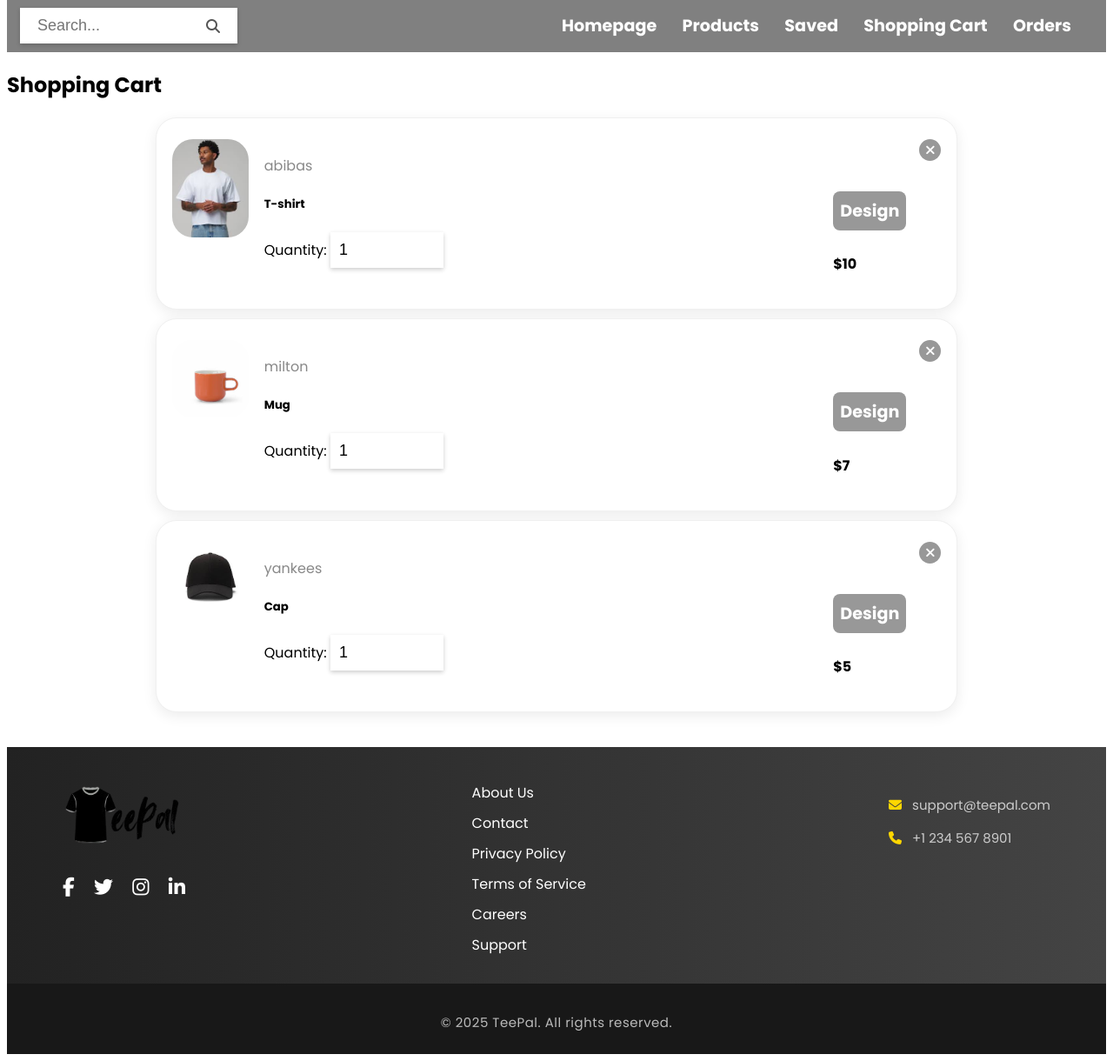
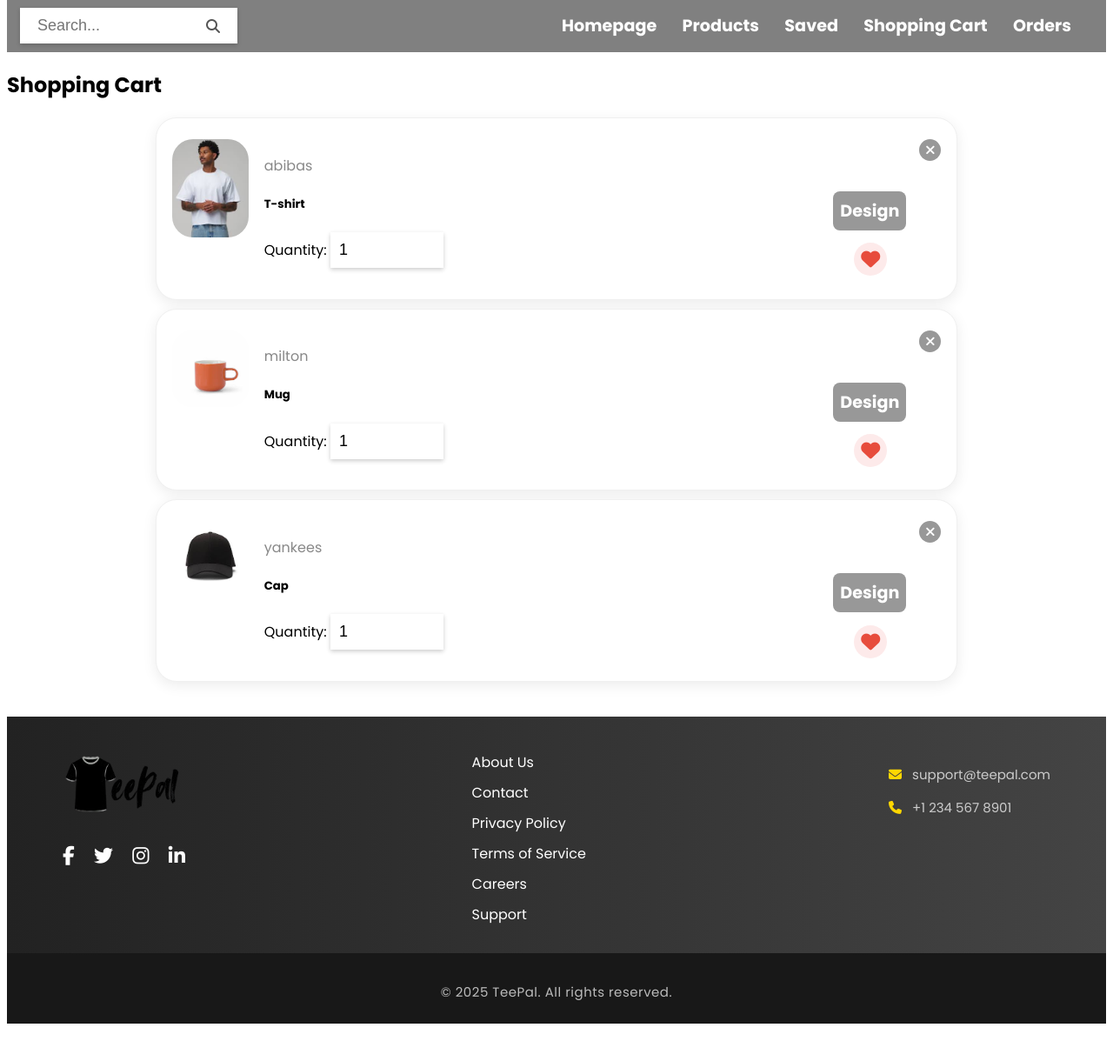
Before and after one commit to 1322harshd/Teepal, a Flask app: page /shopping_cart in a window 1280 px wide. Shown: the part 109-1329 px from the top of the page at 87% size. After the commit the page ends 1286 px from the top, so only its background shows below. Run offline with Flask 3, Linux system fonts and the light colour scheme.

Commit message:
added save button for orders in shopping list

```diff
--- a/Templates/shopping_cart.html
+++ b/Templates/shopping_cart.html
@@ -18,7 +18,7 @@
         <div class="sc_1_right">
           <a href="#"><i class="fa-solid fa-xmark"></i></a><br>
           <button onclick="window.location.href='/'">Design</button>
-          <h4>${{ product.price }}</h4>
+          <a href="#"><i class="fa-solid fa-heart"></i></i></a>
         </div>
 
       </div>
--- a/static/css/styles.css
+++ b/static/css/styles.css
@@ -392,7 +392,7 @@ nav ul li a:hover{
     padding-top: 30px;
     padding-right: 40px;
 }
-.sc_1_right a{
+.sc_1_right a:first-of-type{
     position:absolute;
     top:0;
     right:0;
@@ -411,7 +411,7 @@ nav ul li a:hover{
     margin-left: 8px;
     text-decoration: none;
 }
-.sc_1_right a:hover {
+.sc_1_right a:first-of-type:hover {
     background: gold;
 }
 .sc_1_right button{
@@ -432,6 +432,33 @@ nav ul li a:hover{
 .sc_1_right button:hover{
    color:gold;
 }
+.sc_1_right a:last-of-type {
+    position:absolute;
+    bottom:5%;
+    right:50%;
+    display: flex;
+    align-items: center;
+    justify-content: center;
+    background: #fdeaea;
+    border-radius: 50%;
+    width: 38px;
+    height: 38px;
+    color: #e74c3c;
+    font-size: 22px;
+    border: none;
+    cursor: pointer;
+    transition: background 0.2s, transform 0.2s;
+    margin-left: 8px;
+    text-decoration: none;
+
+}
+
+.sc_1_right a:last-of-type:hover {
+    background: #f8d7da;
+    transform: scale(1.1);
+}
+
+
 .sc_1_middle input[type="number"] {
     width: 80px;
     font-size: 18px;
```
